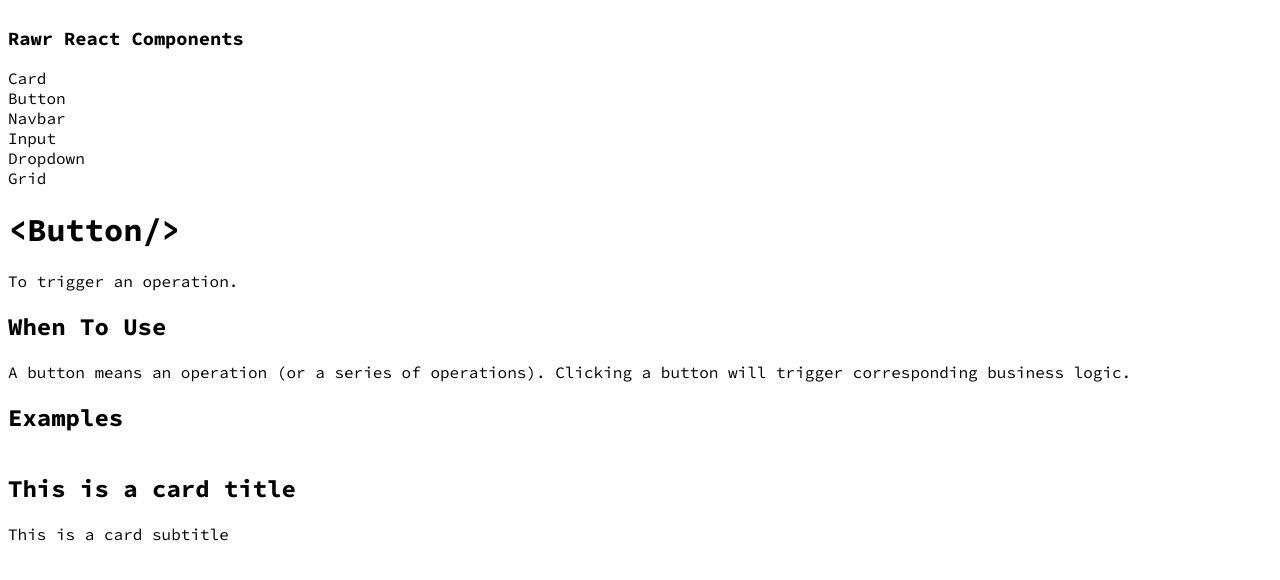
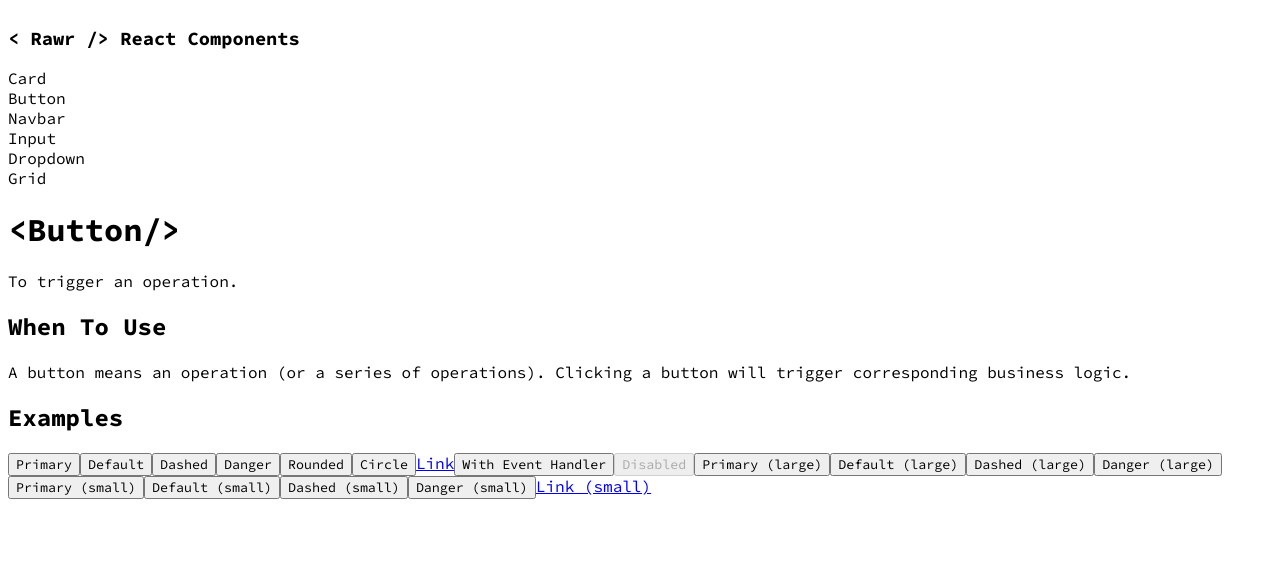
Before and after one commit to joshternyak/rawr-react, a React app: page / in a window 1280 px wide. Both pictures are taken after a click on the element "Button". Shown: the top 580 px of the page. Built offline with nearby package versions, Linux system fonts and the light colour scheme; the HTML template or start-up script is replaced by a standard one.

Commit message:
implemented button component

```diff
--- a/src/App.js
+++ b/src/App.js
@@ -3,76 +3,19 @@ import './App.scss';
 import './ComponentTabsList/style.scss';
 import './ComponentTabsList/Component/style.scss';
 import ComponentDetails from './ComponentDetails';
-import Card from './ComponentsDirectory/Card';
+import { componentsList } from './componentsList';
 import Grid from './ComponentsDirectory/Grid';
-
-export const componentsList = [
-  {
-    name: 'Card',
-    description: 'To group information together.',
-    when_to_use: 'A card makes grouping information together easy.',
-    examples: [
-      <Card
-        title={'Small Card'}
-        subtitle={'This is a small card.'}
-        size={'small'}
-      />,
-      <Card
-        title={'Regular Card'}
-        subtitle={'This is a regular card.'}
-      />,
-      <Card
-        title={'Large Card'}
-        subtitle={'This is a large card.'}
-        size={'large'}
-      />,
-      <Card
-        title={'Image Card'}
-        subtitle={'This is an image card.'}
-        size={'large'}
-        img={'https://images.unsplash.com/photo-1486312338219-ce68d2c6f44d?ixid=MXwxMjA3fDB8MHxwaG90by1wYWdlfHx8fGVufDB8fHw%3D&ixlib=rb-1.2.1&auto=format&fit=crop&w=2252&q=80'}
-      />,
-    ],
-  },
-  {
-    name: 'Button',
-    description: 'To trigger an operation.',
-    when_to_use: 'A button means an operation (or a series of operations). Clicking a button will trigger corresponding business logic.',
-    examples: <Card />,
-  },
-  {
-    name: 'Navbar',
-    description: 'To make navigating your website easy.',
-    when_to_use: 'When you have multiple pages in your application or website.',
-    examples: <Card />,
-  },
-  {
-    name: 'Input',
-    description: 'To get necessary data from your users.',
-    when_to_use: 'When your website needs to get info from your users.',
-    examples: <Card />,
-  },
-  {
-    name: 'Dropdown',
-    description: 'For organizing a website with many pages',
-    when_to_use: 'When your website has many pages in the same category.',
-    examples: <Card />,
-  },
-  {
-    name: 'Grid',
-    description: 'To organize information on your website.',
-    when_to_use: 'When you want to group information in an organized layout.',
-    examples: <Card />,
-  },
-];
 
 function App() {
   const [active, setActive] = useState(0);
   return (
     <div className="App">
       <Grid justifyContent={'space-between'} alignItems={'start'}>
-        <ComponentTabsList title={'Rawr React Components'}
-                           setActive={setActive} active={active} />
+        <ComponentTabsList
+          title={' < Rawr /> React Components'}
+          setActive={setActive}
+          active={active}
+        />
         {componentsList.map((componentItem, index) => {
           const isActive = active === index;
           return isActive &&
@@ -98,7 +41,9 @@ function ComponentTabsList({ setActive, active, title }) {
         return (
           <div
             className={isActive ? 'Component' : 'Component Component--inactive'}
-            onClick={() => setActive(index)} key={index}>
+            onClick={() => setActive(index)}
+            key={index}
+          >
             {componentItem.name}
           </div>
         );
--- /dev/null
+++ b/src/ComponentsDirectory/Button/index.js
@@ -0,0 +1,49 @@
+import React from 'react';
+import './style.scss';
+import PropTypes from 'prop-types';
+
+function Button(props) {
+  let buttonNode;
+  if (props.type !== 'link') {
+    buttonNode =
+      <button
+        className={`Button ${props.size ? `Button--${props.size}` : ''}
+      ${props.type ? `Button--${props.type}` : ''}
+      ${props.rounded ? 'Button--rounded' : ''}
+      ${props.circle ? 'Button--circle' : ''}
+      `}
+        disabled={props.disabled}
+        onClick={props.onClick}
+      >
+        {props.icon && props.icon}
+        {props.children}
+      </button>;
+  } else {
+    buttonNode = <a href="#" className="Button Button--link">{props.children}</a>;
+  }
+  return (
+    [buttonNode]
+  );
+}
+
+Button.propTypes = {
+  text: PropTypes.string.isRequired,
+  icon: PropTypes.node,
+  type: PropTypes.string,
+  size: PropTypes.string,
+  disabled: PropTypes.bool,
+  rounded: PropTypes.bool,
+  circle: PropTypes.bool,
+};
+
+Button.defaultProps = {
+  text: 'Button',
+  icon: '',
+  type: '',
+  size: '',
+  disabled: false,
+  rounded: false,
+  circle: false,
+};
+
+export default Button;
--- /dev/null
+++ b/src/ComponentsDirectory/Button/style.scss
@@ -0,0 +1,90 @@
+.Button {
+  border-radius: 5px;
+  cursor: pointer;
+  margin-right: 8px;
+  margin-bottom: 12px;
+  color: #fff;
+  line-height: 1.499;
+  position: relative;
+  display: inline-block;
+  font-weight: 400;
+  white-space: nowrap;
+  transition: all 0.2s cubic-bezier(0.645, 0.045, 0.355, 1);
+  user-select: none;
+  touch-action: manipulation;
+  padding: 7px 15px;
+  font-size: 14px;
+  color: rgba(0, 0, 0, 0.65);
+  background-color: #fff;
+  border-color: #d9d9d9;
+  box-shadow: none;
+  outline: none;
+  border-width: 0.75px;
+  max-width: max-content;
+
+  &:hover {
+    opacity: 0.75;
+  }
+
+  &--primary {
+    color: #fff;
+    background-color: #1890ff;
+    border-color: #1890ff;
+  }
+
+  &--dashed {
+    color: rgba(0, 0, 0, 0.65);
+    background-color: #fff;
+    border-color: #d9d9d9;
+    border-style: dashed;
+  }
+
+  &--danger {
+    color: #fff;
+    background-color: #ff4d4f;
+    border-color: #ff4d4f;
+  }
+
+  &--link {
+    color: #1890ff;
+    text-decoration: none;
+
+    &:hover {
+      text-decoration: underline;
+    }
+  }
+
+  &--rounded {
+    border-radius: 5px;
+  }
+
+  &--circle {
+    border-radius: 20px;
+  }
+
+  &[disabled] {
+    border: unset;
+    background-color: #cccccc;
+    color: #666666;
+    cursor: not-allowed;
+    opacity: 0.6;
+
+    &:hover {
+      opacity: 0.6;
+    }
+  }
+
+  &--large {
+    padding: 15px 21px;
+    font-size: 16px;
+
+    &--dashed {
+      color: rgba(0, 0, 0, 0.85);
+    }
+  }
+
+  &--small {
+    padding: 5px 11px;
+    font-size: 12.5px;
+  }
+}
--- a/src/ComponentsDirectory/Card/index.js
+++ b/src/ComponentsDirectory/Card/index.js
@@ -13,7 +13,6 @@ function Card(props) {
       {props.img &&
       <img className="Card__img" src={props.img} alt={props.img} />
       }
-
       <h2
         className={`Card__title
         ${props.size ? `Card__title--${props.size}` : ''} `}
--- a/src/ComponentsDirectory/Card/style.scss
+++ b/src/ComponentsDirectory/Card/style.scss
@@ -37,6 +37,8 @@
   &__title {
     font-size: 21px;
     font-weight: 600;
+    padding-bottom: 5px;
+    margin-bottom: 0px;
 
     &--small {
       font-size: 18px;
@@ -49,6 +51,7 @@
 
   &__subtitle {
     font-size: 17.5px;
+    margin-top: 4px;
 
     &--small {
       font-size: 16px;
--- a/src/ComponentsDirectory/Grid/index.js
+++ b/src/ComponentsDirectory/Grid/index.js
@@ -11,7 +11,7 @@ function Grid(props) {
   };
 
   return (
-    <div className="Grid" style={gridCustomStyles}>
+    <div className="Grid" key={props.index} style={gridCustomStyles}>
       {props.children}
     </div>
   );
--- a/src/ComponentsDirectory/Grid/style.scss
+++ b/src/ComponentsDirectory/Grid/style.scss
@@ -7,5 +7,9 @@
   > * {
     flex: 1;
     margin: 0px 20px 20px 0;
+
+    @media (max-width: 800px) {
+      flex-basis: 100%;
+    }
   }
 }
--- /dev/null
+++ b/src/componentsList.js
@@ -0,0 +1,120 @@
+import React from 'react';
+import Card from './ComponentsDirectory/Card';
+import Button from './ComponentsDirectory/Button';
+
+export const componentsList = [
+  {
+    name: 'Card',
+    description: 'To group information together.',
+    when_to_use: 'A card makes grouping information together easy.',
+    examples: [
+      <Card
+        title={'Small Card'}
+        subtitle={'This is a small card.'}
+        size={'small'}
+      />,
+      <Card
+        title={'Regular Card'}
+        subtitle={'This is a regular card.'}
+      />,
+      <Card
+        title={'Large Card'}
+        subtitle={'This is a large card.'}
+        size={'large'}
+      />,
+      <Card
+        title={'Image Card'}
+        subtitle={'This is an image card.'}
+        size={'large'}
+        img={'https://images.unsplash.com/photo-1486312338219-ce68d2c6f44d?ixid=MXwxMjA3fDB8MHxwaG90by1wYWdlfHx8fGVufDB8fHw%3D&ixlib=rb-1.2.1&auto=format&fit=crop&w=2252&q=80'}
+      />,
+    ],
+  },
+  {
+    name: 'Button',
+    description: 'To trigger an operation.',
+    when_to_use: 'A button means an operation (or a series of operations). Clicking a button will trigger corresponding business logic.',
+    examples: [
+      <Button type={'primary'}>
+        Primary
+      </Button>,
+      <Button>
+        Default
+      </Button>,
+      <Button type={'dashed'}>
+        Dashed
+      </Button>,
+      <Button type={'danger'}>
+        Danger
+      </Button>,
+      <Button rounded>
+        Rounded
+      </Button>,
+      <Button circle>
+        Circle
+      </Button>,
+      <Button type={'link'}>
+        Link
+      </Button>,
+      <Button onClick={() => alert('You clicked a button!')} type={'primary'}>
+        With Event Handler
+      </Button>,
+      <Button disabled type={'primary'}>
+        Disabled
+      </Button>,
+
+      <Button size={'large'} type={'primary'}>
+        Primary (large)
+      </Button>,
+      <Button size={'large'}>
+        Default (large)
+      </Button>,
+      <Button size={'large'} type={'dashed'}>
+        Dashed (large)
+      </Button>,
+      <Button size={'large'} type={'danger'}>
+        Danger (large)
+      </Button>,
+
+      <Button size={'small'} type={'primary'}>
+        Primary (small)
+      </Button>,
+      <Button size={'small'}>
+        Default (small)
+      </Button>,
+      <Button size={'small'} type={'dashed'}>
+        Dashed (small)
+      </Button>,
+      <Button size={'small'} type={'danger'}>
+        Danger (small)
+      </Button>,
+      <Button size={'small'} type={'link'}>
+        Link (small)
+      </Button>,
+    ],
+  },
+  {
+    name: 'Navbar',
+    description: 'To make navigating your website easy.',
+    when_to_use: 'When you have multiple pages in your application or website.',
+    examples: <Card />,
+  },
+  {
+    name: 'Input',
+    description: 'To get necessary data from your users.',
+    when_to_use: 'When your website needs to get info from your users.',
+    examples: <Card />,
+  },
+  {
+    name: 'Dropdown',
+    description: 'For organizing a website with many pages',
+    when_to_use: 'When your website has many pages in the same category.',
+    examples: <Card />,
+  },
+  {
+    name: 'Grid',
+    description: 'To organize information on your website.',
+    when_to_use: 'When you want to group information in an organized layout.',
+    examples: <Card />,
+  },
+];
```
